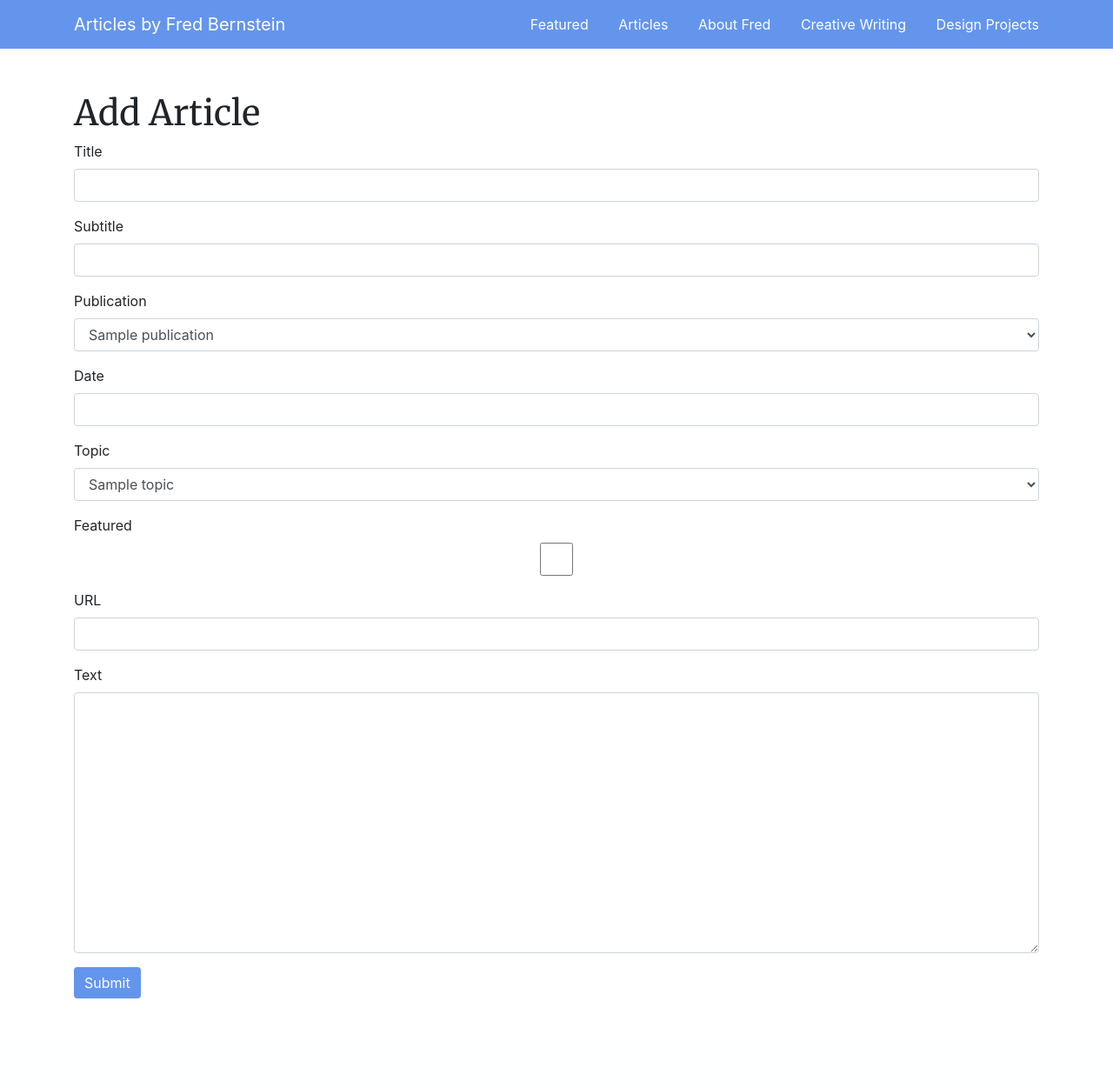
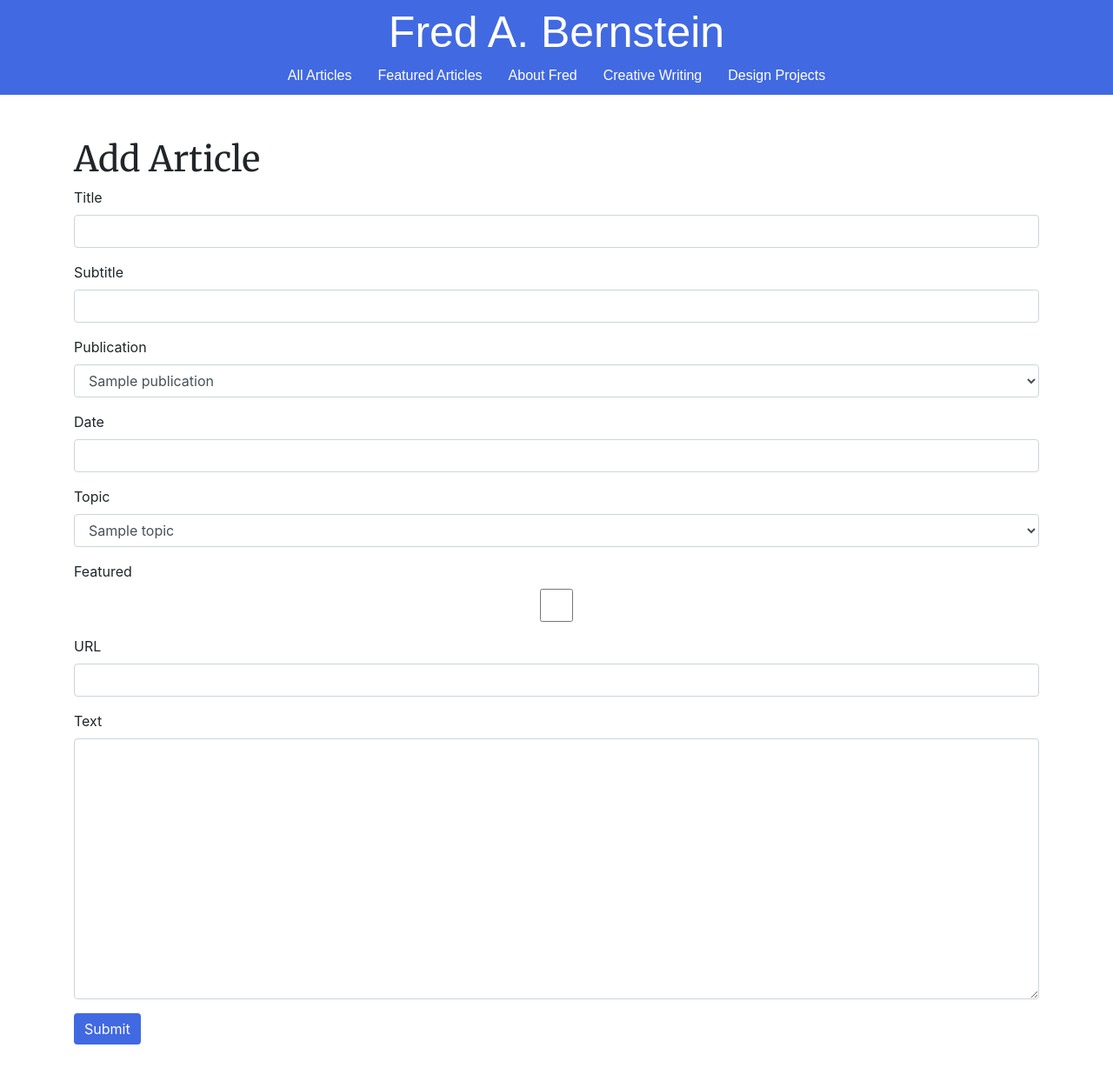
Before and after one commit to aaronfink01/fredbernstein, a Flask app: page /admin/addarticle in a window 1280 px wide. Shown: the whole page at 87% size. Before the commit the page ends 1148 px from the top, so only its background shows below. Run offline with Flask 2, Linux system fonts and the light colour scheme; the visitor is signed in with stand-in values (Sample User, id 1); a database or web service that is not in the repository returns one stand-in record (values such as "Sample title"); some libraries are stand-ins or nearby versions.

Commit message:
made changes

```diff
--- a/app/static/style.css
+++ b/app/static/style.css
@@ -1,21 +1,38 @@
-.navbar {
-    background-color: cornflowerblue;
+.header {
+    background-color: royalblue;
     margin-bottom: 50px;
+    padding-bottom: 10px;
+    font-family: 'Montserrat', sans-serif;
 }
 
-.navbar a {
+.header-brand {
+    display: block;
+    text-align: center;
+    font-size: 50px;
+    font-weight: 500;
+}
+
+.header-brand:hover {
+    text-decoration: none;
+}
+
+.header a {
     color: white;
 }
 
-.nav-item {
+.header-item {
     margin-left: 30px;
+    font-weight: 100;
+}
+
+.header-menu {
+    margin-left: -30px;
 }
 
 h3 {
-    font-family: 'Merriweather', serif;
+    font-family: 'Montserrat', sans-serif;
     font-size: 20px;
-    font-weight: 900;
-    color: cornflowerblue;
+    color: royalblue;
 }
 
 h4 {
@@ -24,9 +41,10 @@ h4 {
 }
 
 h5 {
-    font-family: 'Merriweather Sans', sans-serif;
+    font-family: 'Montserrat', sans-serif;
     font-size: 16px;
     font-style: italic;
+    font-weight: 300;
 }
 
 .article {
@@ -36,7 +54,7 @@ h5 {
 }
 
 h2 {
-    font-family: 'Merriweather Sans', sans-serif;
+    font-family: 'Montserrat', sans-serif;
     font-size: 16px;
     font-weight: 700;
 }
@@ -48,7 +66,8 @@ h2 {
 }
 
 h6 {
-    font-family: 'Merriweather Sans', sans-serif;
+    font-family: 'Montserrat', sans-serif;
+    font-weight: 300;
 }
 
 .filter-section a {
@@ -56,7 +75,7 @@ h6 {
 }
 
 .article a, .featured a {
-    color: cornflowerblue;
+    color: royalblue;
 }
 
 .featured {
@@ -71,6 +90,7 @@ h6 {
 
 #featured-page-title {
     text-align: center;
+    font-size: 35px;
 }
 
 #featured-page-title {
@@ -111,7 +131,7 @@ h1 {
 }
 
 .btn-primary {
-    background-color: cornflowerblue;
+    background-color: royalblue;
     border: none;
 }
 
@@ -140,7 +160,7 @@ h1 {
 }
 
 a {
-    color: cornflowerblue;
+    color: royalblue;
 }
 
 textarea {
--- a/app/templates/base.html
+++ b/app/templates/base.html
@@ -7,18 +7,32 @@
         <link rel="stylesheet" type="text/css" href="/static/style.css">
     </head>
     <body>
+<!--
         <nav class="navbar">
             <div class="container">
-                <a class="navbar-brand" href="/featured">Articles by Fred Bernstein</a>
+                <a class="navbar-brand" href="/featured">Fred A. Bernstein</a>
                 <div class="nav-right">
-                    <a class="nav-item" href="/featured">Featured</a>
-                    <a class="nav-item" href="/articles/any/any">Articles</a>
+                    <a class="nav-item" href="/articles/any/any">All Articles</a>
+                    <a class="nav-item" href="/featured">Featured Articles</a>
                     <a class="nav-item" href="/about">About Fred</a>
                     <a class="nav-item" href="/creativewriting">Creative Writing</a>
                     <a class="nav-item" href="/designprojects">Design Projects</a>
                 </div>
             </div>
         </nav>
+-->
+        <div class="header">
+            <div class="container">
+                <a class="header-brand" href="/featured">Fred A. Bernstein</a>
+                <div class="header-menu d-flex justify-content-center">
+                    <a class="header-item" href="/articles/any/any">All Articles</a>
+                    <a class="header-item" href="/featured">Featured Articles</a>
+                    <a class="header-item" href="/about">About Fred</a>
+                    <a class="header-item" href="/creativewriting">Creative Writing</a>
+                    <a class="header-item" href="/designprojects">Design Projects</a>
+                </div>
+            </div>
+        </div>
         <div class="container">
             {% block content %}
             {% endblock %}
```
